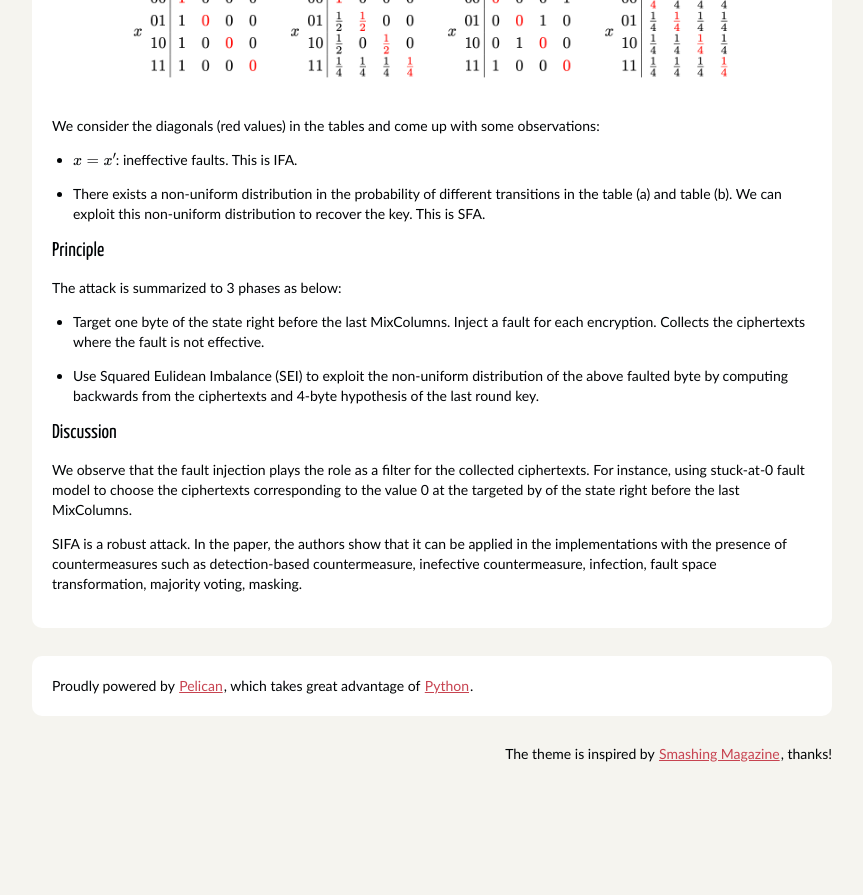
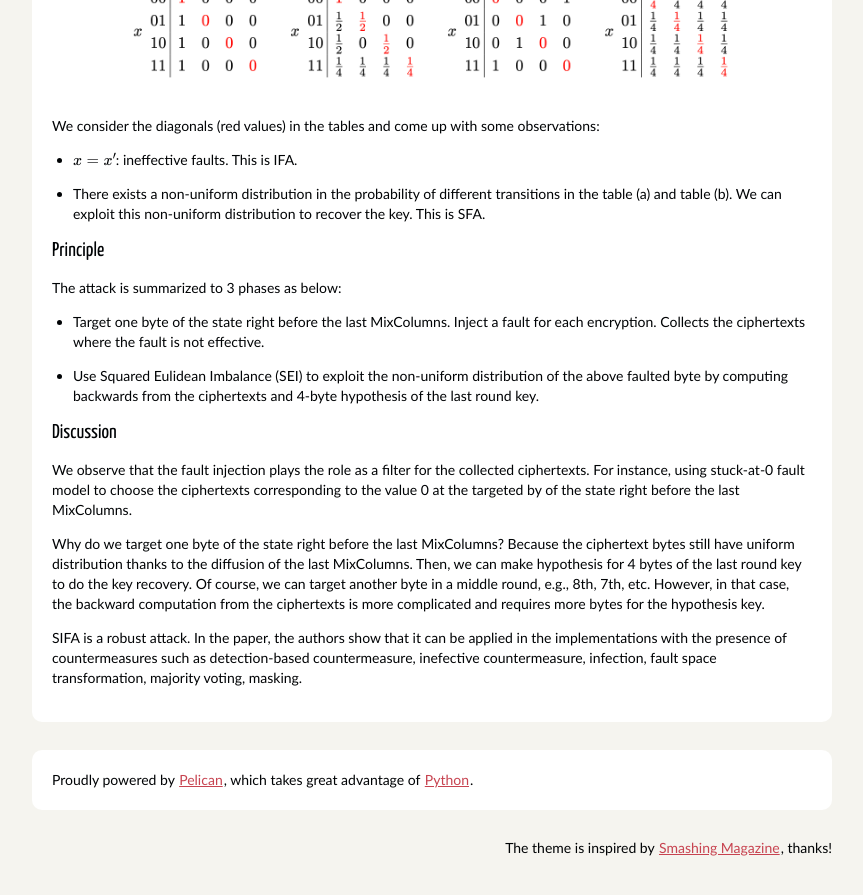
Before and after one commit to nvietsang/nvietsang.github.io, a Jekyll site: the page built from _posts/2023-07-31-Statistical-Ineffective-Fault-Attacks.md, in a window 1280 px wide and 900 px high, scrolled down 1535 px. Shown: the top 895 px of the window, without its empty margins (208-1071 px from the left). Built offline with Jekyll 4.4.1, drawn with Linux system fonts in a browser that asks for light colours; formulas are drawn with MathJax 3; before the commit the page ends 2341 px from its top, so only the background shows below that.

Commit message:
add text sifa

```diff
--- a/_posts/2023-07-31-Statistical-Ineffective-Fault-Attacks.md
+++ b/_posts/2023-07-31-Statistical-Ineffective-Fault-Attacks.md
@@ -55,4 +55,6 @@ The attack is summarized to 3 phases as below:
 
 We observe that the fault injection plays the role as a filter for the collected ciphertexts. For instance, using stuck-at-0 fault model to choose the ciphertexts corresponding to the value 0 at the targeted by of the state right before the last MixColumns.
 
+Why do we target one byte of the state right before the last MixColumns? Because the ciphertext bytes still have uniform distribution thanks to the diffusion of the last MixColumns. Then, we can make hypothesis for 4 bytes of the last round key to do the key recovery. Of course, we can target another byte in a middle round, e.g., 8th, 7th, etc. However, in that case, the backward computation from the ciphertexts is more complicated and requires more bytes for the hypothesis key.
+
 SIFA is a robust attack. In the paper, the authors show that it can be applied in the implementations with the presence of countermeasures such as detection-based countermeasure, inefective countermeasure, infection, fault space transformation, majority voting, masking.
```
Also changed, not shown: 1 other file.
